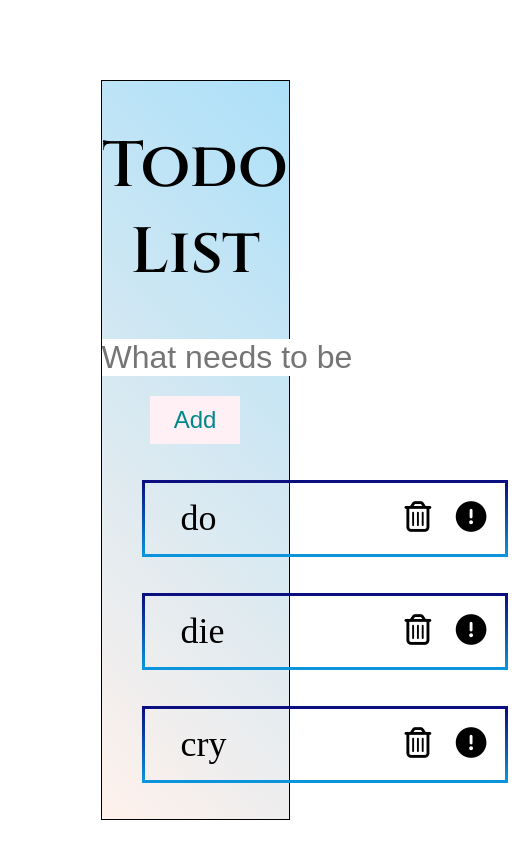
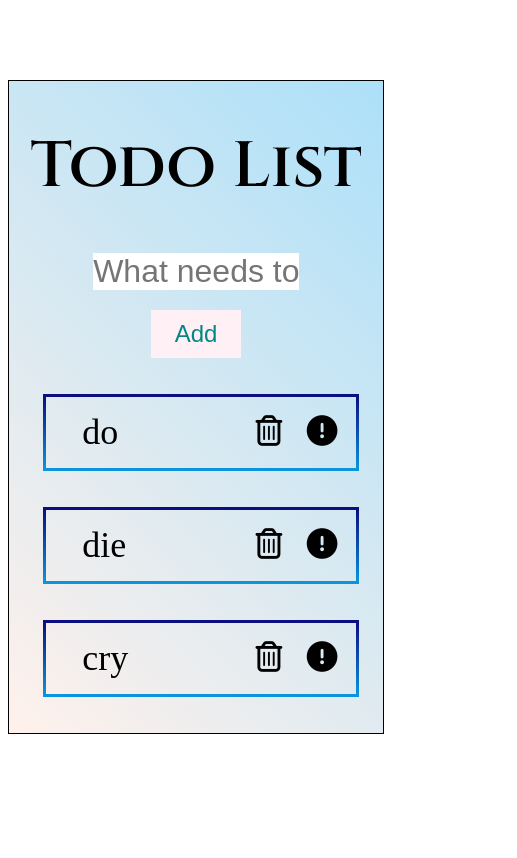
Before and after one commit to AnnaPalna/React_TodoList, a React app: page / in a window 390 px wide. Shown: the whole page, 517 px wide, since content can reach past the window. Built offline with nearby package versions, Linux system fonts and the light colour scheme.

Commit message:
add media queries

```diff
--- a/src/components/app/app.css
+++ b/src/components/app/app.css
@@ -1,7 +1,21 @@
 .wrapper {
     margin: 5em auto;
-    width: 50%;
+    width: 60%;
     border: 1px solid black;
     text-align: center;
     background: linear-gradient(45deg, #fff1eb, #ace0f9);
 }
+
+@media (max-width: 910.98px) {
+    .wrapper {
+        width: 100%;
+    }
+    .todo-list-item {
+        font-size: 2.25rem;
+        width: 90%;
+    }
+}
+
+@media (max-width: 575.98px) {
+
+}
--- a/src/components/item-add-form/item-add-form.css
+++ b/src/components/item-add-form/item-add-form.css
@@ -1,5 +1,5 @@
 input {
-    width: 260px;
+    width: 55%;
     border: none;
     font-size: 2em;
     font-weight: 300;
--- a/src/components/item-add-form/item-add-form.js
+++ b/src/components/item-add-form/item-add-form.js
@@ -25,7 +25,7 @@ export default class ItemAddForm extends Component {
     return (
         <div>
             <form onSubmit = { this.onSubmit }>
-                <input type='text'
+                <input type='text' required aria-required="true" maxlength="15"
                         className=''
                         onChange = { this.onNameChange }
                         placeholder="What needs to be done"
--- a/src/components/todo-list-item/todo-list-item.css
+++ b/src/components/todo-list-item/todo-list-item.css
@@ -1,6 +1,6 @@
 .todo-list-item {
     font-size: 2.25rem;
-    width: 10em;
+    width: 80%;
     border: 3px solid transparent;
     border-image: linear-gradient(#0B0E7F , #0B95DD);
     border-image-slice: 1;
--- a/src/components/todo-list/todo-list.css
+++ b/src/components/todo-list/todo-list.css
@@ -2,9 +2,18 @@ ul.list {
     text-decoration: none;
     list-style-type: none;
     font-family: inherit;
-    font-size: 2em;
+    font-size: 1.5em;
+    margin-left: -20px;
+    margin-right: 10px;
 }
 
-.list-item {
+/* .list-item {
     padding: .25rem .75rem;
-}
+} */
+
+/* .list-group-item {
+
+   border: 1px solid black;
+   margin: 0 auto;
+
+} */
```
